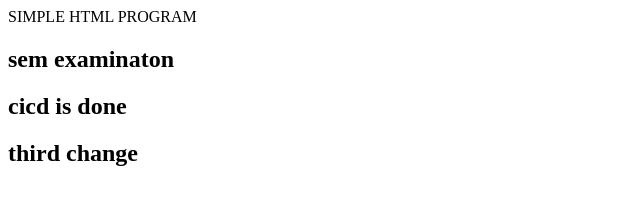
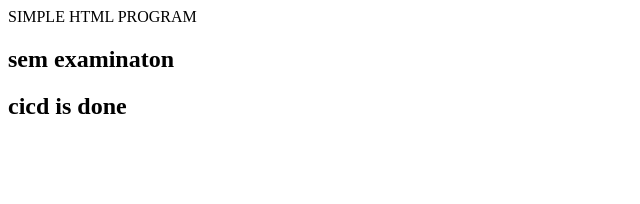
Before and after one commit to vignitha-s/ci-cd, a plain HTML site: page index.html in a window 1280 px wide. Shown: the whole page, without its empty margins (0-640 px from the left). Drawn offline with Linux system fonts and the light colour scheme.

Commit message:
Update index.html

```diff
--- a/index.html
+++ b/index.html
@@ -4,7 +4,7 @@
     <body>
       <h2>sem examinaton</h2>
       <h2>cicd is done</h2>
-      <h2>third change</h2>
+
     </body>
   </head>
 </html>
```
